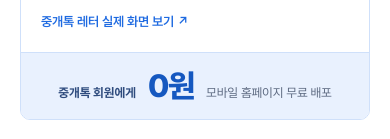
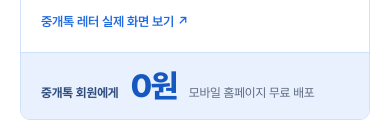
Before and after one commit to puppy2848-ctrl/joonggaetalk-home, a plain HTML site: page index.html in a window 390 px wide. Shown: the part 8969-9108 px from the top of the page. Drawn offline with Linux system fonts and the light colour scheme.

Commit message:
무료 배포 패널 가운데 정렬로 정돈 (05 요금)

```diff
--- a/index.html
+++ b/index.html
@@ -301,7 +301,7 @@ body.menu-open .nav-toggle i::after{top:0;transform:rotate(-45deg)}
 .letter-points b{display:block;font-size:13.5px;font-weight:700;color:var(--navy);letter-spacing:-.015em}
 .letter-link{margin-top:14px;font-size:13px;color:var(--muted)}
 .letter-link a{color:var(--blue);font-weight:600}
-.letter-free{display:flex;flex-direction:column;justify-content:center;gap:2px;padding:24px 26px;background:var(--blue-soft);border-left:1px solid #CFE0FA}
+.letter-free{display:flex;flex-direction:column;justify-content:center;align-items:center;text-align:center;gap:2px;padding:24px 26px;background:var(--blue-soft);border-left:1px solid #CFE0FA}
 .letter-free .k{font-size:12.5px;font-weight:700;color:#2F4C7E;letter-spacing:-.01em}
 .letter-free .v{font-size:42px;font-weight:800;line-height:1.08;letter-spacing:-.05em;color:var(--blue-dark);font-feature-settings:"tnum"}
 .letter-free .n{font-size:12.5px;color:#5C6980;line-height:1.5}
@@ -311,7 +311,7 @@ body.menu-open .nav-toggle i::after{top:0;transform:rotate(-45deg)}
   .letter{grid-template-columns:1fr}
   .letter-main{padding:20px 20px 18px}
   .letter-points{grid-template-columns:1fr;gap:6px}
-  .letter-free{border-left:0;border-top:1px solid #CFE0FA;flex-direction:row;flex-wrap:wrap;align-items:baseline;gap:2px 12px;padding:16px 20px}
+  .letter-free{border-left:0;border-top:1px solid #CFE0FA;flex-direction:row;flex-wrap:wrap;align-items:baseline;justify-content:flex-start;text-align:left;gap:2px 12px;padding:16px 20px}
   .letter-free .v{font-size:32px}
 }
 
```
